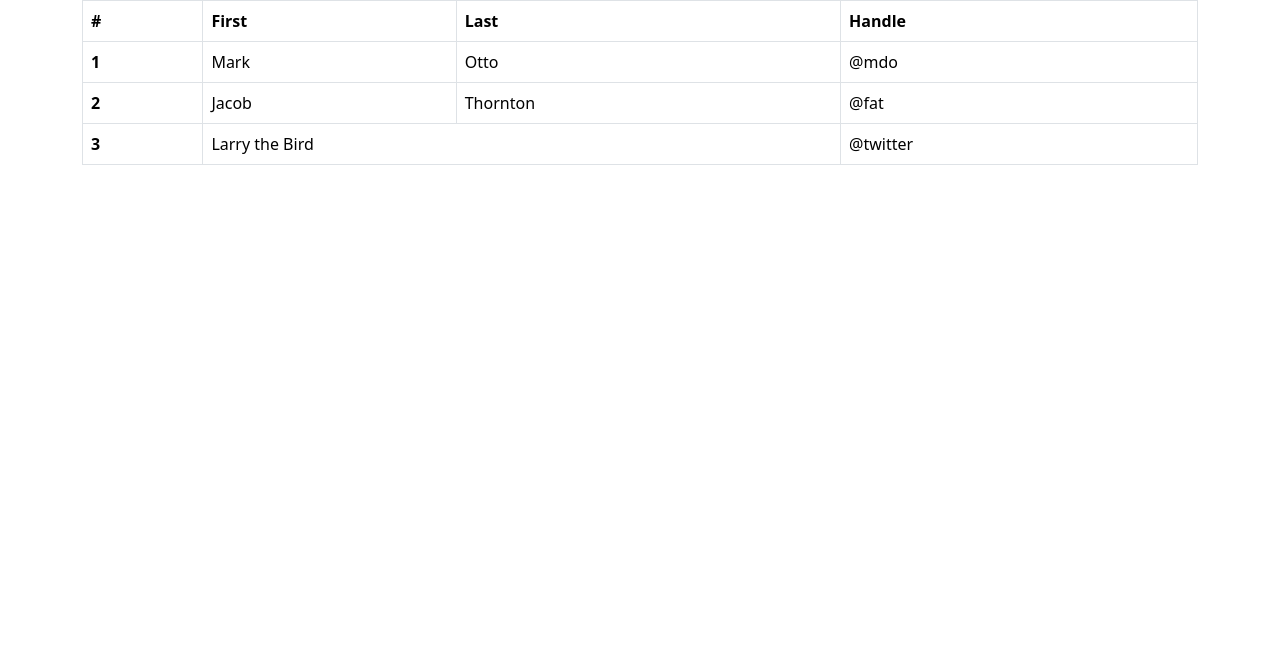
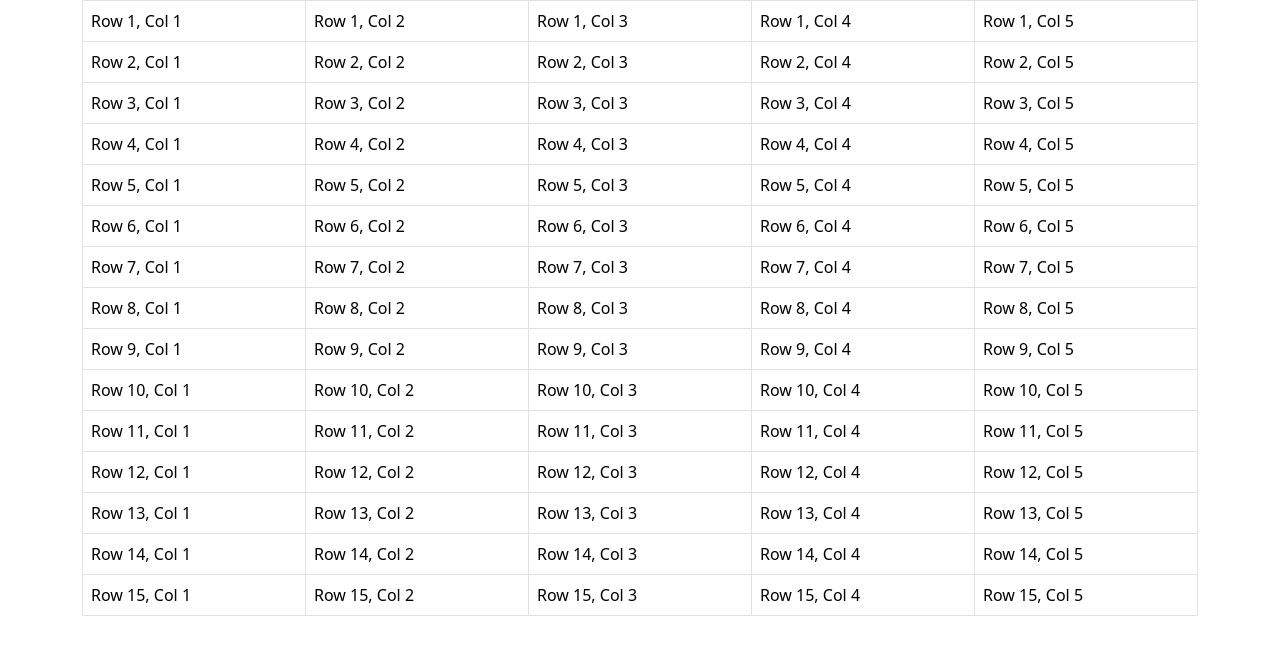
Before and after one commit to betjones/CPS-276, a PHP site: page /exercise3.php in a window 1280 px wide. Shown: the top 655 px of the page. Run offline with PHP 8.4, Linux system fonts and the light colour scheme.

Commit message:
updates2

```diff
--- a/assignments/assignment2/exercise3.php
+++ b/assignments/assignment2/exercise3.php
@@ -1,42 +1,29 @@
+<?php
+$row = 15;
+$col = 5;
+$table = "<table class='table table-bordered'>";
+for ($i = 1; $i <= $row; $i++) {
+    $table .= "<tr>";
+    for ($j = 1; $j <= $col; $j++) {
+        $table .= "<td>Row $i, Col $j</td>";
+    }
+    $table .= "</tr>";
+}
+$table .= "</table>";
+?>
+
 <!doctype html>
 <html lang="en">
-  <head>
+<head>
     <meta charset="utf-8">
     <meta name="viewport" content="width=device-width, initial-scale=1">
     <title>Nested List</title>
     <link href="https://cdn.jsdelivr.net/npm/bootstrap@5.3.2/dist/css/bootstrap.min.css" rel="stylesheet" integrity="sha384-T3c6CoIi6uLrA9TneNEoa7RxnatzjcDSCmG1MXxSR1GAsXEV/Dwwykc2MPK8M2HN" crossorigin="anonymous">
-  </head>
-  <body>
-  <div class = "container">
-  <table class="table table-bordered">
-  <thead>
-    <tr>
-      <th scope="col">#</th>
-      <th scope="col">First</th>
-      <th scope="col">Last</th>
-      <th scope="col">Handle</th>
-    </tr>
-  </thead>
-  <tbody>
-    <tr>
-      <th scope="row">1</th>
-      <td>Mark</td>
-      <td>Otto</td>
-      <td>@mdo</td>
-    </tr>
-    <tr>
-      <th scope="row">2</th>
-      <td>Jacob</td>
-      <td>Thornton</td>
-      <td>@fat</td>
-    </tr>
-    <tr>
-      <th scope="row">3</th>
-      <td colspan="2">Larry the Bird</td>
-      <td>@twitter</td>
-    </tr>
-  </tbody>
-</table>
-</div>
- </body>
+</head>
+<body>
+    <div class="container">
+
+        <?php echo $table; ?>
+    </div>
+</body>
 </html>
```
